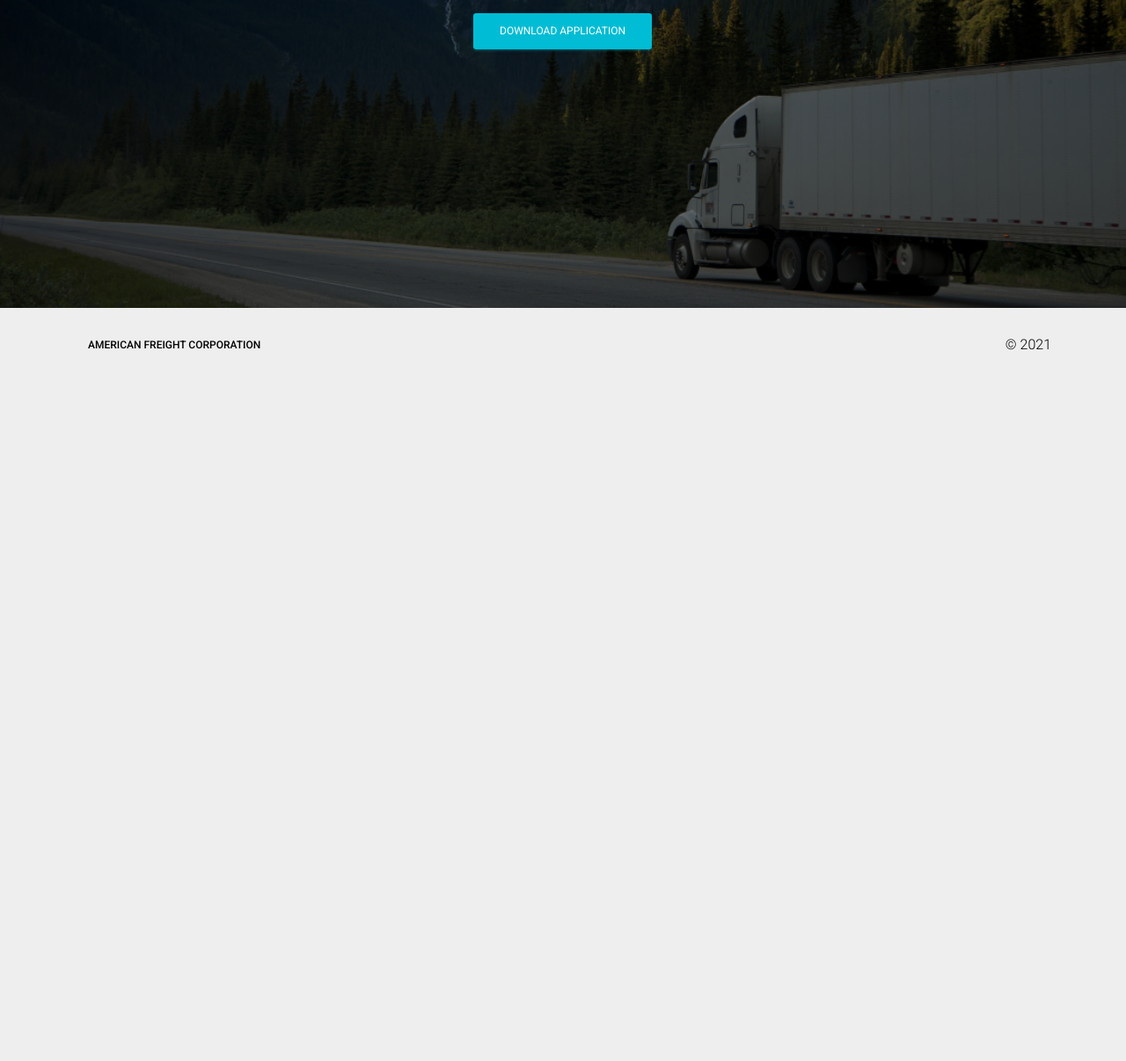
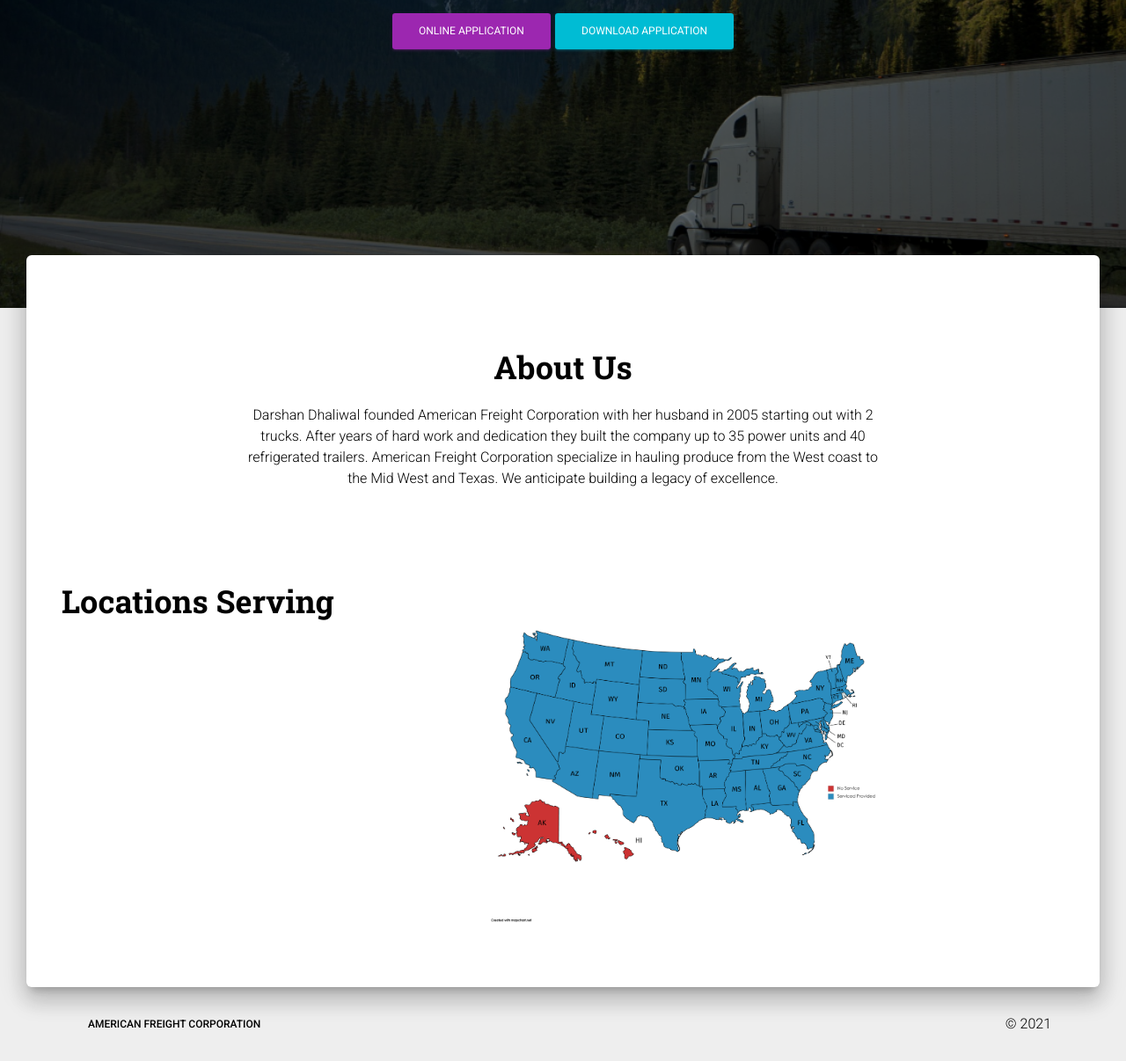
Before and after one commit to indysaab/test.com, a website: page index.html in a window 1280 px wide. Shown: the part 450-1656 px from the top of the page at 88% size. Before the commit the page ends 884 px from the top, so only its background shows below. Drawn offline with Linux system fonts and the light colour scheme; some packages are replaced by stand-ins of ours.

Commit message:
logo added and about us info

```diff
--- a/index.html
+++ b/index.html
@@ -1,16 +1,12 @@
 <!--
- IMPORTANT: Please use the following link to create a new issue:
+=========================================================
+Material Kit - v2.0.7
+=========================================================
 
-  https://www.creative-tim.com/new-issue/material-kit
+Product Page: https://www.creative-tim.com/product/material-kit
+Copyright 2020 Creative Tim (https://www.creative-tim.com/)
 
-**If your issue was not created using the app above, it will be closed immediately.**
--->
-
-<!--
-Love Creative Tim? Do you need Angular, React, Vuejs or HTML? You can visit:
-👉  https://www.creative-tim.com/bundles
-👉  https://www.creative-tim.com
-
+Coded by Creative Tim
 -->
 
 <!doctype html>
@@ -41,6 +37,7 @@ Love Creative Tim? Do you need Angular, React, Vuejs or HTML? You can visit:
   <body><nav class="navbar navbar-color-on-scroll navbar-transparent fixed-top navbar-expand-lg"  color-on-scroll="100">
   <div class="container">
       <div class="navbar-translate">
+        <!-- <img src="./assets/img/trans-logo3-(2).png" alt=""> -->
         <a class="navbar-brand" href="#">
           American Freight Corporation </a>
 
@@ -71,7 +68,15 @@ Love Creative Tim? Do you need Angular, React, Vuejs or HTML? You can visit:
       <div class="col-md-8 ml-auto mr-auto">
         <div class="brand text-center">
           <h1>American Freight Corporation</h1>
-          <h3 class="title text-center">Nationwide Services</h3>
+          <h3 class="title text-center">Serving the Lower 48 States</h3>
+          <button type="submit" class="btn btn-primary downloadpdf">
+            <a
+              class="downloadpdf"
+              target="_blank"
+              href="https://form.jotform.com/210174558064050">
+              Online Application
+            </a>
+          </button>
           <button type="submit" class="btn btn-info downloadpdf">
             <a
               class="downloadpdf"
@@ -85,7 +90,37 @@ Love Creative Tim? Do you need Angular, React, Vuejs or HTML? You can visit:
     </div>
   </div>
 </div>
-
+<div class="main main-raised">
+  <div class="container">
+    <div class="row">
+      <!-- <div class="col-md-4 mt-5 pt-5">
+        <img src="./assets/img/trans-logo3-R1-(2).png" alt="Thumbnail Image" class=" img-fluid">
+      </div> -->
+      <div class="col-md-8 ml-auto mr-auto">
+        <div class="section text-center">
+          <h2 class="title">About Us</h2>
+          <div class="text-center">
+            Darshan Dhaliwal founded American Freight Corporation with her husband in 2005
+            starting out with 2 trucks. After years of hard work and dedication they built
+            the company up to 35 power units and 40 refrigerated trailers. American Freight
+            Corporation specialize in hauling produce from the West coast to the Mid West
+            and Texas. We anticipate building a legacy of excellence.
+          </div>
+        </div>
+      </div>
+    </div>
+    <div class="row">
+      <h2 class="title text-center">Locations Serving</h2>
+      <div class="col-md-8 ml-auto mr-auto">
+        <div class="section text-center locationServed">
+          <div class="text-center imgContainer">
+            <img src="./assets/img/usaMap.png" alt="All 48 States American Freight Serves">
+          </div>
+        </div>
+      </div>
+    </div>
+  </div>
+</div>
 <footer class="footer footer-default" >
   <div class="container">
     <nav class="float-left">
--- a/style.css
+++ b/style.css
@@ -31,3 +31,40 @@ hr{
     text-decoration: none;
     color: white;
 }
+
+.navbar img{
+    width: auto;
+    height: 50px;
+}
+
+.locationServed img{
+    width: 500px;
+    height: auto;
+}
+
+.imgContainer > img:hover{
+    width: 800px;
+    animation-delay: 1s;
+    transition-duration: 1.5s;
+}
+
+
+@media screen and (max-width: 420px) {
+    .locationServed img{
+        width: 285px;
+        height: auto;
+    }
+}
+@media screen and (max-width: 420px) {
+    .locationServed img{
+        width: 285px;
+        height: auto;
+    }
+}
+
+@media screen and (max-width: 420px) {
+    .locationServed img{
+        width: 285px;
+        height: auto;
+    }
+}
```
Also changed, not shown: assets/img/trans-logo3-(2).png (added), assets/img/trans-logo3-R1-(2).png (added), assets/img/trans-logo3-R1.1-(2).png (added), assets/img/usaMap.png (added), 1 other file.
